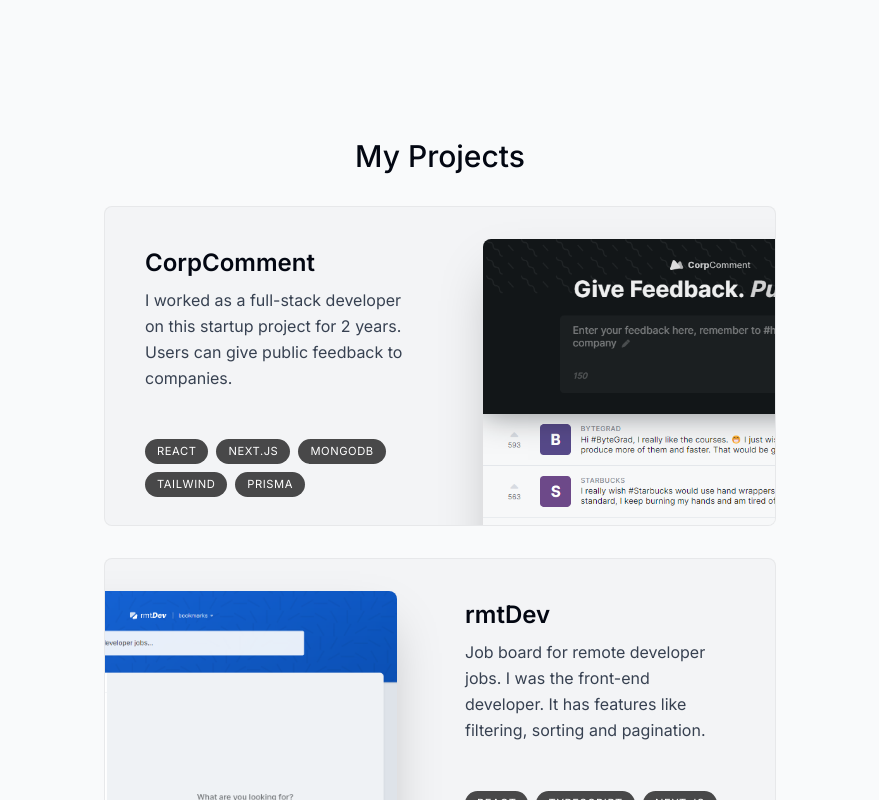
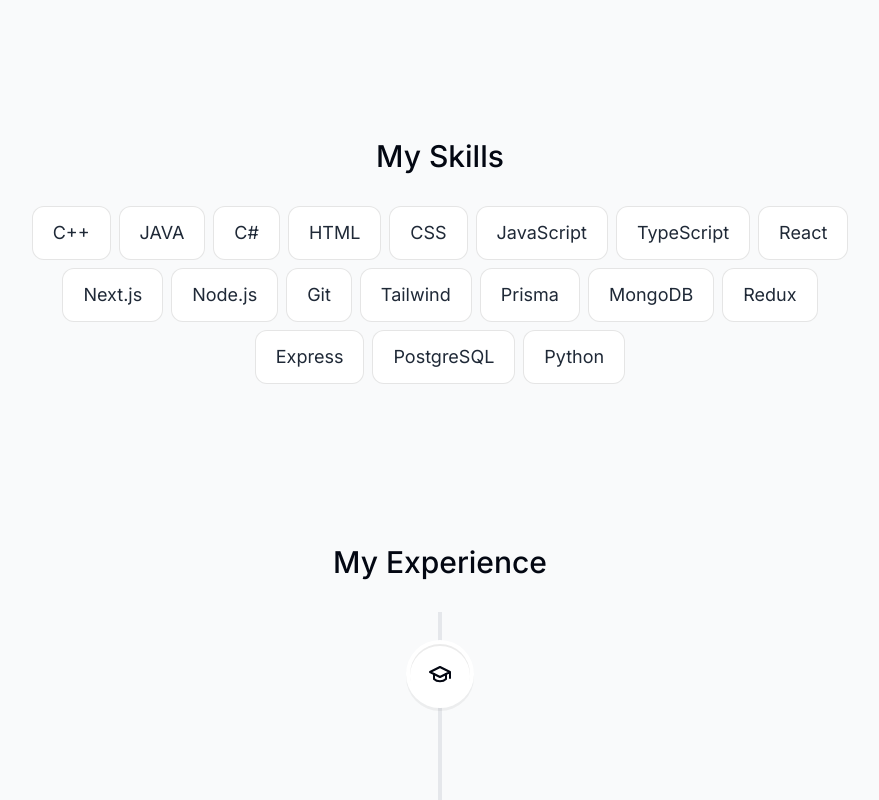
Before and after one commit to priya-325/Portfolio, a Next.js app: page / in a window 1280 px wide. Shown: the part 1160-1960 px from the top of the page, without its empty margins (200-1079 px from the left). Built offline with nearby package versions, Linux system fonts and the light colour scheme.

Commit message:
removed projects and contact

```diff
--- a/app/page.tsx
+++ b/app/page.tsx
@@ -12,10 +12,10 @@ export default function Home() {
       <Intro />
       <SectionDivider />
       <About />
-      <Projects />
+      {/* <Projects /> */}
       <Skills />
       <Experience />
-      <Contact />
+      {/* <Contact /> */}
     </main>
   );
 }
```
